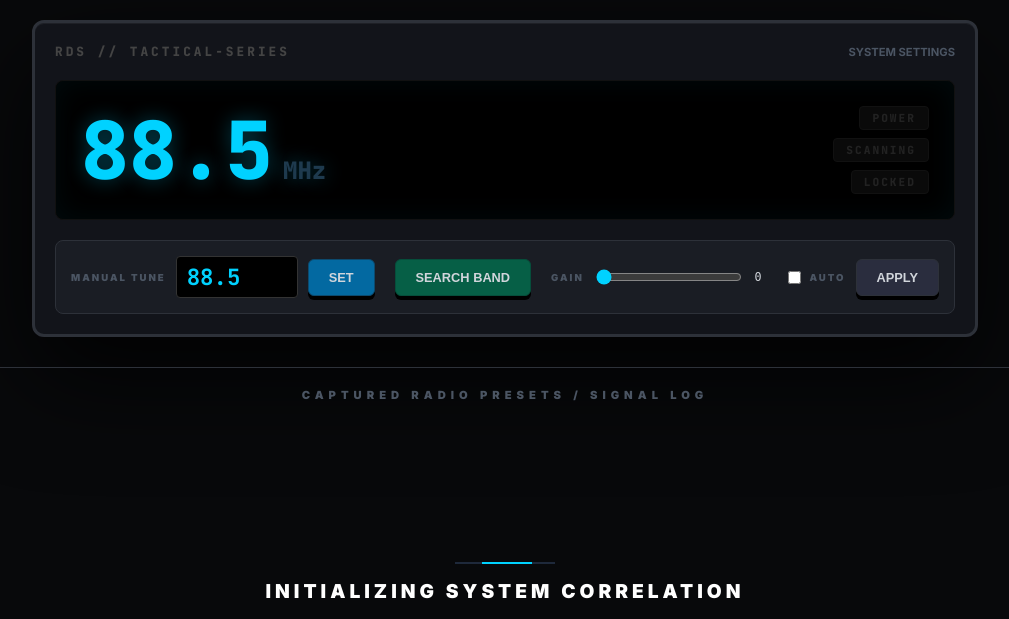
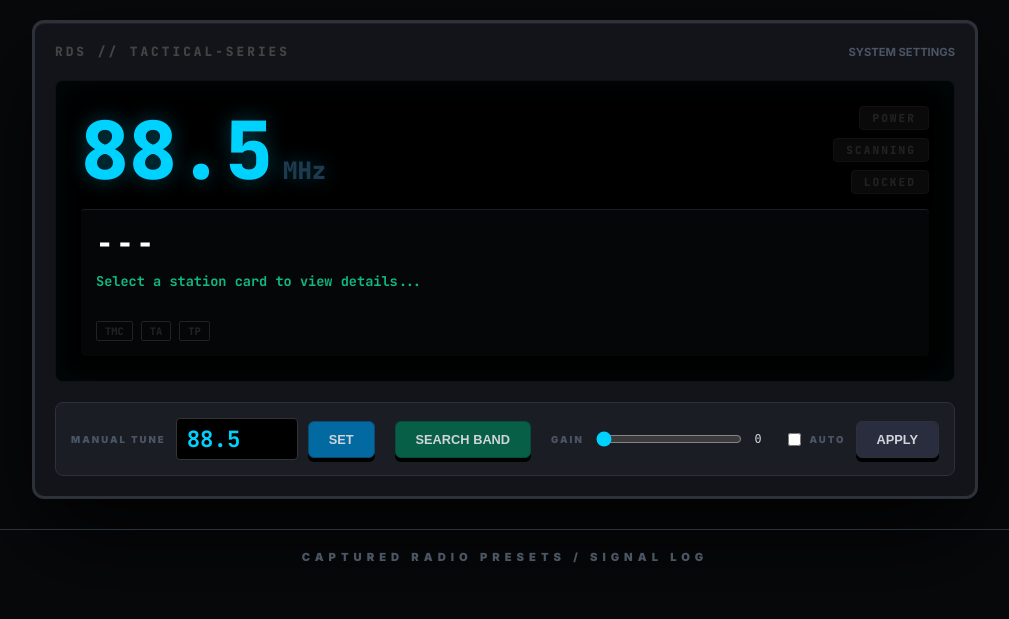
Before and after one commit to Minglarn/rds-scanner, a Flask app: page / in a window 1280 px wide. Shown: the top 619 px of the page, without its empty margins (135-1144 px from the left). Run offline with Flask 3, Linux system fonts and the light colour scheme; data that the repository does not hold is empty; some libraries are stand-ins or nearby versions.

Commit message:
Master Display: Add RDS Info Panel (PS, RT, PTY, flags) for clicked station

```diff
--- a/app/templates/index.html
+++ b/app/templates/index.html
@@ -64,12 +64,18 @@
             background: var(--lcd-bg);
             border-radius: 8px;
             padding: 25px;
-            display: grid;
-            grid-template-columns: 1fr auto;
-            align-items: center;
+            display: flex;
+            flex-direction: column;
+            gap: 15px;
             border: 1px solid #111;
             box-shadow: inset 0 0 30px rgba(0, 210, 255, 0.05);
             position: relative;
+        }
+
+        .lcd-main-row {
+            display: flex;
+            justify-content: space-between;
+            align-items: center;
         }
 
         .freq-readout {
@@ -248,6 +254,63 @@
             text-align: center;
             margin-bottom: 20px;
         }
+
+        /* RDS Info Panel */
+        .rds-info-panel {
+            background: #050608;
+            border-radius: 4px;
+            padding: 15px;
+            border-top: 1px solid #1a1e26;
+        }
+
+        .rds-ps {
+            font-family: 'JetBrains Mono', monospace;
+            font-size: 1.8em;
+            font-weight: 900;
+            color: #fff;
+            text-transform: uppercase;
+            letter-spacing: 3px;
+        }
+
+        .rds-pty {
+            font-size: 0.7em;
+            color: #64748b;
+            font-weight: bold;
+            text-transform: uppercase;
+            letter-spacing: 1px;
+            margin-bottom: 8px;
+        }
+
+        .rds-rt {
+            font-family: 'JetBrains Mono', monospace;
+            font-size: 0.85em;
+            color: var(--lcd-green);
+            line-height: 1.5;
+            min-height: 40px;
+        }
+
+        .rds-flags {
+            display: flex;
+            gap: 8px;
+            margin-top: 10px;
+        }
+
+        .flag-led {
+            font-family: 'JetBrains Mono';
+            font-size: 0.65em;
+            font-weight: 900;
+            color: #222;
+            padding: 2px 8px;
+            border: 1px solid #222;
+            border-radius: 2px;
+        }
+
+        .flag-led.on {
+            color: #fff;
+            background: #0369a1;
+            border-color: #0ea5e9;
+            box-shadow: 0 0 5px rgba(14, 165, 233, 0.5);
+        }
     </style>
 </head>
 
@@ -260,11 +323,24 @@
 
         <!-- Master Display -->
         <div class="master-lcd">
-            <div class="freq-readout" id="lcd-freq">00.0<span class="freq-unit">MHz</span></div>
-            <div class="status-indicators">
-                <div class="led-pill" id="led-pwr">POWER</div>
-                <div class="led-pill" id="led-scan">SCANNING</div>
-                <div class="led-pill" id="led-lock">LOCKED</div>
+            <div class="lcd-main-row">
+                <div class="freq-readout" id="lcd-freq">00.0<span class="freq-unit">MHz</span></div>
+                <div class="status-indicators">
+                    <div class="led-pill" id="led-pwr">POWER</div>
+                    <div class="led-pill" id="led-scan">SCANNING</div>
+                    <div class="led-pill" id="led-lock">LOCKED</div>
+                </div>
+            </div>
+            <!-- RDS Info Panel -->
+            <div class="rds-info-panel" id="rds-panel">
+                <div class="rds-ps" id="rds-ps">---</div>
+                <div class="rds-pty" id="rds-pty"></div>
+                <div class="rds-rt" id="rds-rt">Select a station card to view details...</div>
+                <div class="rds-flags">
+                    <span class="flag-led" id="flag-tmc">TMC</span>
+                    <span class="flag-led" id="flag-ta">TA</span>
+                    <span class="flag-led" id="flag-tp">TP</span>
+                </div>
             </div>
         </div>
 
@@ -273,10 +349,10 @@
             <div class="knob-section">
                 <label>Manual Tune</label>
                 <input type="number" id="freq-input" step="0.1" min="87.5" max="108.0" placeholder="00.0">
-                <button class="btn-radio blue" onclick="tune()">SET</button>
+                <button type="button" class="btn-radio blue" onclick="tune()">SET</button>
             </div>
 
-            <button class="btn-radio green" onclick="scanNext()">SEARCH BAND</button>
+            <button type="button" class="btn-radio green" onclick="scanNext()">SEARCH BAND</button>
 
             <div class="knob-section" style="flex-grow:1;">
                 <label>Gain</label>
@@ -286,7 +362,7 @@
                 <label style="display:flex; align-items:center; gap:5px; cursor:pointer;">
                     <input type="checkbox" id="gain-auto" onchange="toggleGainAuto(this.checked)"> AUTO
                 </label>
-                <button class="btn-radio" onclick="setGain()">APPLY</button>
+                <button type="button" class="btn-radio" onclick="setGain()">APPLY</button>
             </div>
         </div>
     </div>
@@ -347,8 +423,19 @@
         statusInterval = setInterval(updateStatus, 3000);
         updateStatus();
 
-        function tuneFreq(freq) {
+        function tuneFreq(freq, ps, rt, pty, tmc, ta, tp) {
             document.getElementById('freq-input').value = freq;
+
+            // Populate RDS panel
+            document.getElementById('rds-ps').innerText = ps || '---';
+            document.getElementById('rds-pty').innerText = pty || '';
+            document.getElementById('rds-rt').innerText = rt || 'No radio text available';
+
+            // Update flags
+            document.getElementById('flag-tmc').className = tmc ? 'flag-led on' : 'flag-led';
+            document.getElementById('flag-ta').className = ta ? 'flag-led on' : 'flag-led';
+            document.getElementById('flag-tp').className = tp ? 'flag-led on' : 'flag-led';
+
             tune();
         }
 
@@ -364,7 +451,23 @@
         }
 
         function scanNext() {
-            fetch('/api/scan/next', { method: 'POST' }).then(updateStatus);
+            console.log("Searching band...");
+            // Visual feedback
+            const btn = document.querySelector('.btn-radio.green');
+            const originalText = btn.innerText;
+            btn.innerText = "INITIATING...";
+
+            fetch('/api/scan/next', { method: 'POST' })
+                .then(r => r.json())
+                .then(data => {
+                    console.log("Search started:", data);
+                    updateStatus();
+                    setTimeout(() => btn.innerText = originalText, 2000);
+                })
+                .catch(err => {
+                    alert("Error starting search: " + err);
+                    btn.innerText = "ERROR";
+                });
         }
     </script>
 </body>
--- a/app/templates/messages_list.html
+++ b/app/templates/messages_list.html
@@ -1,6 +1,7 @@
 <div class="radio-grid">
     {% for station in stations %}
-    <div class="radio-card" onclick="tuneFreq('{{ station.frequency }}')">
+    <div class="radio-card"
+        onclick="tuneFreq('{{ station.frequency }}', '{{ station.ps|e }}', '{{ station.rt|e }}', '{{ station.pty|e }}', {{ station.tmc|int }}, {{ station.ta|int }}, {{ station.tp|int }})">
         <!-- Display Bezel -->
         <div class="display-bezel">
             <div class="display-header">
```
